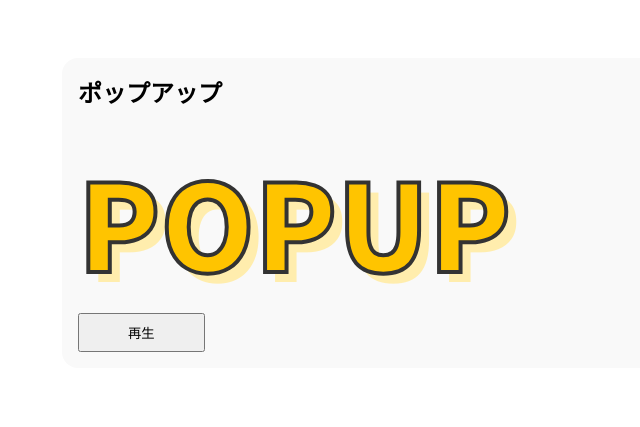
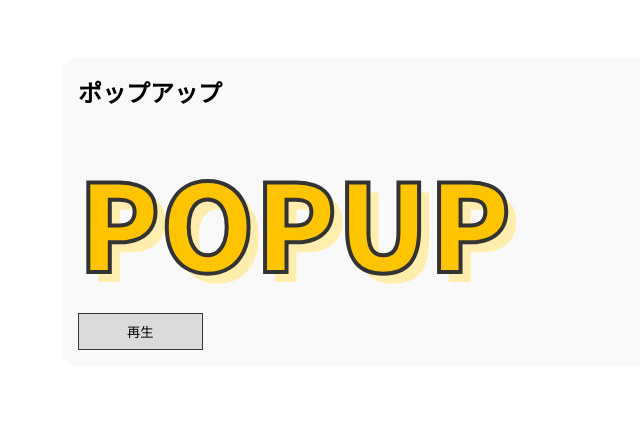
Before and after one commit to ics-creative/230309_individual_transform, a website built with Vite: page src/index.html in a window 1280 px wide. Shown: the part 316-743 px from the top of the page, without its empty margins (282-922 px from the left). Built offline with nearby package versions, Linux system fonts and the light colour scheme; a web font is replaced by a local one.

Commit message:
ボタンデザインの調整

```diff
--- a/src/assets/style/style.scss
+++ b/src/assets/style/style.scss
@@ -41,6 +41,9 @@ section {
 .restartButton {
   padding: 8px 48px;
   cursor: pointer;
+  appearance: none;
+  border: 1px solid #333333;
+  background-color: #dbdbdb;
 }
 
 /* はねる絵文字 */
```
